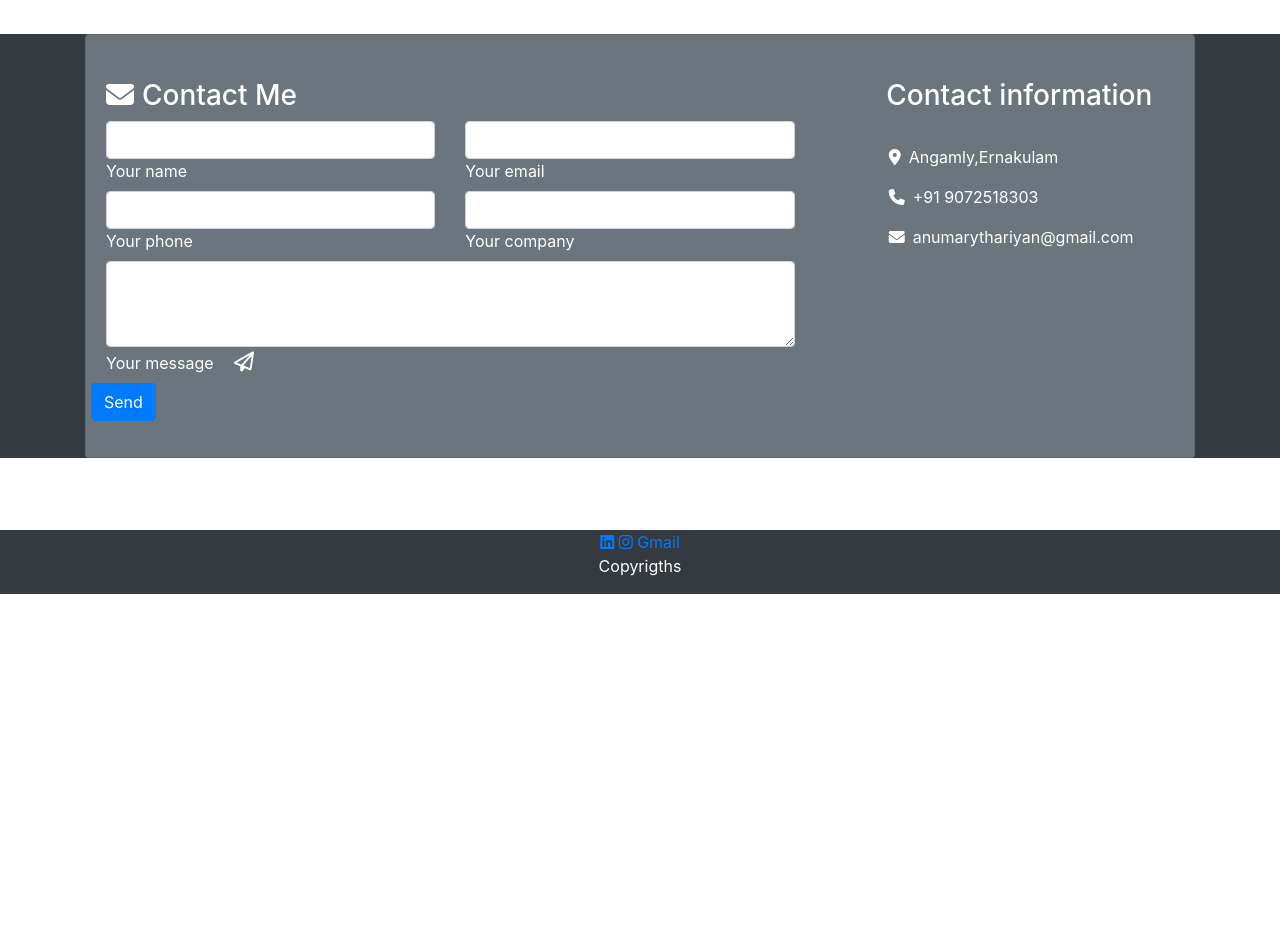
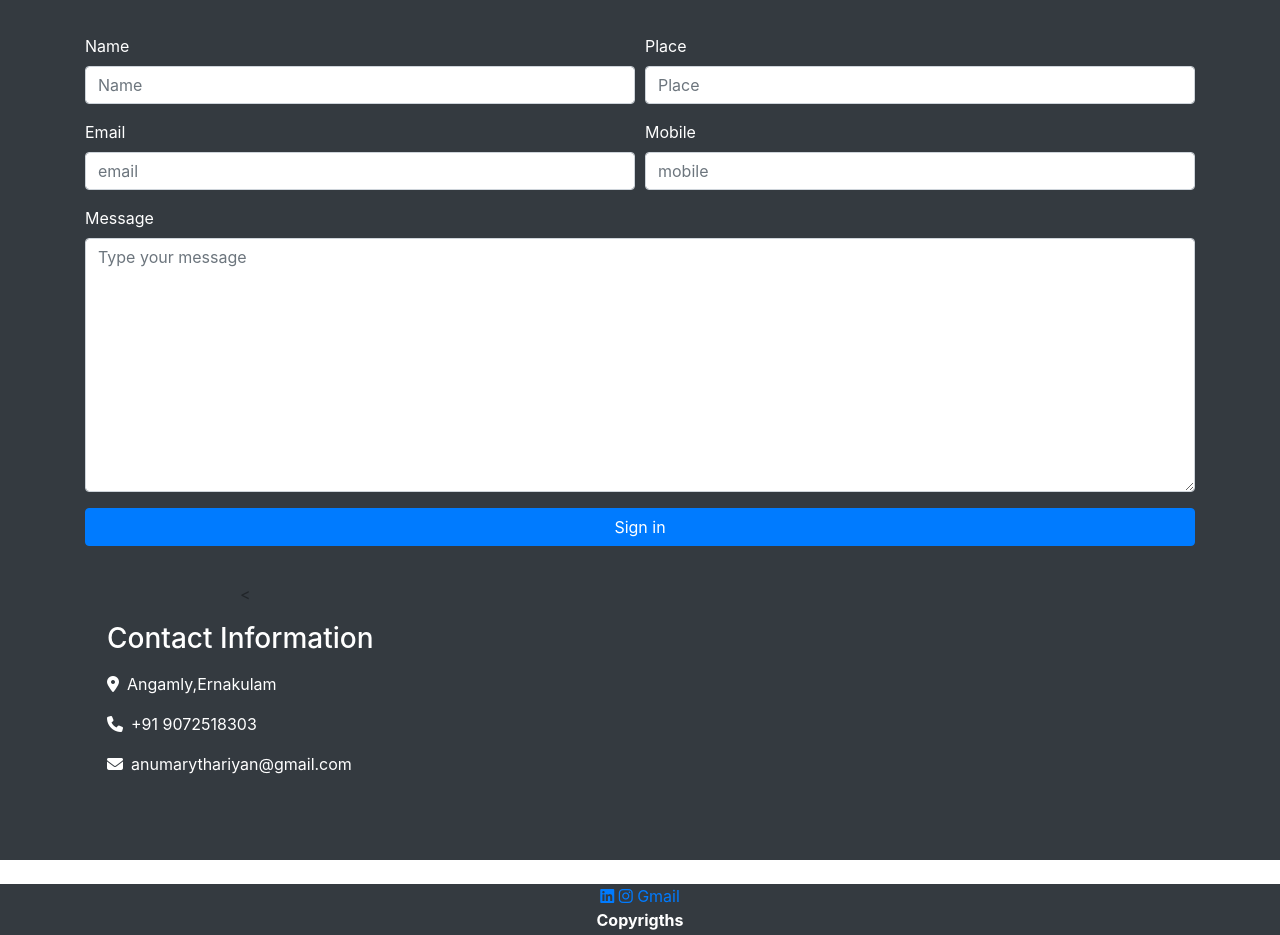
Before and after one commit to anuthariyan17/my-luck-first-web, a plain HTML site: page index.html in a window 1280 px wide. Shown: the part 1860-2795 px from the top of the page. Before the commit the page ends 2478 px from the top, so only its background shows below. Drawn offline with nearby package versions, Linux system fonts and the light colour scheme.

Commit message:
Update index.html

```diff
--- a/index.html
+++ b/index.html
@@ -210,107 +210,59 @@
 
 
 <!-- Section: Contact v.3 -->
-<section class="contact-section my-5 bg-dark"id="Contact Me-section">
-    <div class="container">
+<section class="p-5 bg-dark">
+  <div class="container">
     <div class="row">
       <div class="col-md-12">
 
-  <!-- Form with header -->
-  <div class="card bg-secondary">
+        <form>
+          <div class="form-row">
+            <div class="form-group col-md-6">
+              <label  for="inputEmail4" class="text-white">Name</label>
+              <input type="text" class="form-control" id="inputEmail4" placeholder="Name">
+            </div>
+            <div class="form-group col-md-6">
+              <label for="inputPassword4" class="text-white">Place</label>
+              <input type="text" class="form-control" id="inputPassword4" placeholder="Place">
+            </div>
+          </div>
 
-    <!-- Grid row -->
-    <div class="row">
+          <div class="form-row">
+            <div class="form-group col-md-6">
+              <label  for="inputEmail4" class="text-white">Email</label>
+              <input type="email" class="form-control" id="inputEmail4" placeholder="email">
+            </div>
+            <div class="form-group col-md-6">
+              <label for="inputPassword4" class="text-white">Mobile</label>
+              <input type="tel" class="form-control" id="inputPassword4" placeholder="mobile">
+            </div>
+          </div>
+          <div class="form-group">
+            <label for="inputAddress"class="text-white">Message</label>
 
-      <!-- Grid column -->
-      <div class="col-lg-8">
+            <textarea class="form-control" id="" cols="30" rows="10" placeholder="Type your message"></textarea>
+          </div>
 
-        <div class="card-body form">
+           <div class="form-group text-center">
+          <button type="submit" class="btn btn-primary"style="width: 100%;">Sign in</button>
+        </div>
+        </form>
+      </div>
+    </div>
+    </div>
 
-          <!-- Header -->
-          <h3 class="mt-4 text-white"><i class="fas fa-envelope pr-2 "></i>Contact Me</h3>
 
-          <!-- Grid row -->
-          <div class="row">
 
-            <!-- Grid column -->
-            <div class="col-md-6">
-              <div class="md-form mb-0">
-                <input type="text" id="form-contact-name" class="form-control">
-                <label for="form-contact-name" class="text-white">Your name</label>
-              </div>
-            </div>
-            <!-- Grid column -->
 
-            <!-- Grid column -->
-            <div class="col-md-6">
-              <div class="md-form mb-0">
-                <input type="text" id="form-contact-email" class="form-control">
-                <label for="form-contact-email" class="text-white">Your email</label>
-              </div>
-            </div>
-            <!-- Grid column -->
-
-          </div>
-          <!-- Grid row -->
-
-          <!-- Grid row -->
-          <div class="row">
-
-            <!-- Grid column -->
-            <div class="col-md-6">
-              <div class="md-form mb-0">
-                <input type="text" id="form-contact-phone" class="form-control">
-                <label for="form-contact-phone" class="text-white">Your phone</label>
-              </div>
-            </div>
-            <!-- Grid column -->
-
-            <!-- Grid column -->
-            <div class="col-md-6">
-              <div class="md-form mb-0">
-                <input type="text" id="form-contact-company" class="form-control">
-                <label for="form-contact-company" class="text-white">Your company</label>
-              </div>
-            </div>
-            <!-- Grid column -->
-
-          </div>
-          <!-- Grid row -->
-
-          <!-- Grid row -->
-          <div class="row">
-
-            <!-- Grid column -->
-            <div class="col-md-12">
-              <div class="md-form mb-0">
-                <textarea id="form-contact-message" class="form-control md-textarea" rows="3"></textarea>
-                <label for="form-contact-message" class="text-white">Your message</label>
-                <a class="btn-floating btn-lg blue">
-                  <i class="far fa-paper-plane text-white"></i>
-                </a>
-              </div>
-            </div>
-
-            <div class=" form-group text-center">
-              <a class="btn btn-primary text-white" onclick="document.getElementById('contact-form').submit();">Send</a>
-          </div>
-            <!-- Grid column -->
-
-          </div>
-          <!-- Grid row -->
-
-        </div>
-
-      </div>
-      <!-- Grid column -->
-
-      <!-- Grid column -->
-      <div class="col-lg-4">
+      <div class="col-lg-4 text-center">
 
         <div class="card-body contact text-center h-100 white-text">
 
-          <h3 class="my-4 pb-2 text-white">Contact information</h3>
+          <
           <ul class="text-lg-left list-unstyled ml-4">
+            <li>
+              <p class="text-white"><h3 class="text-white">Contact Information</h3></p>
+            </li>
             <li>
               <p class="text-white"><i class="fas fa-map-marker-alt pr-2 text-white"></i>Angamly,Ernakulam</p>
             </li>
@@ -325,14 +277,8 @@
       </div>
       <!-- Grid column -->
 
-    </div>
-    <!-- Grid row -->
 
-  </div>
-        </div>
-        </div>
-    </div>
-  <!-- Form with header -->
+
 
 </section>
 <!-- Section: Contact v.3 -->
@@ -363,7 +309,7 @@
 
 
 
-                  <p> Copyrigths</p>
+                  <p><b> Copyrigths</b></p>
 
 
 
```
